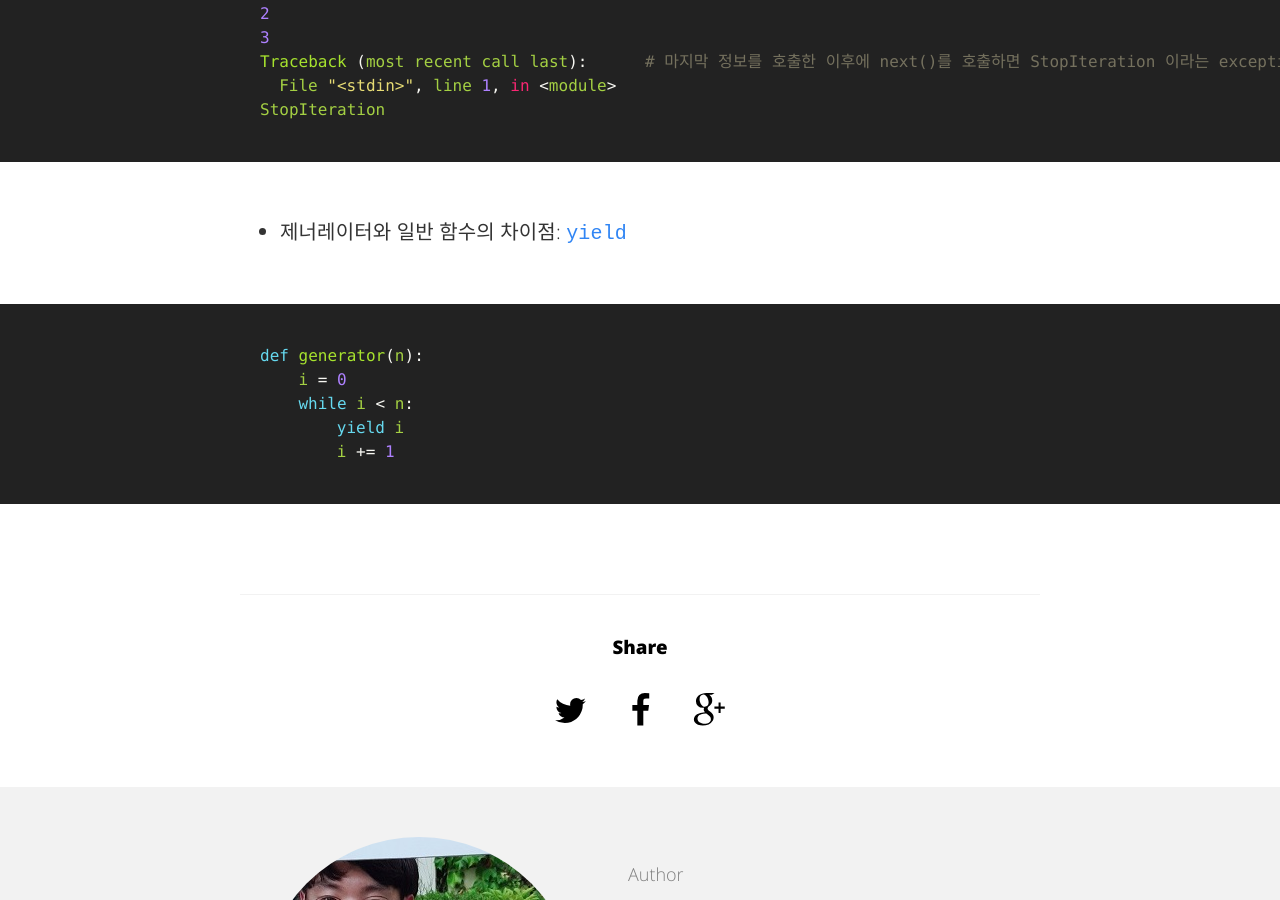
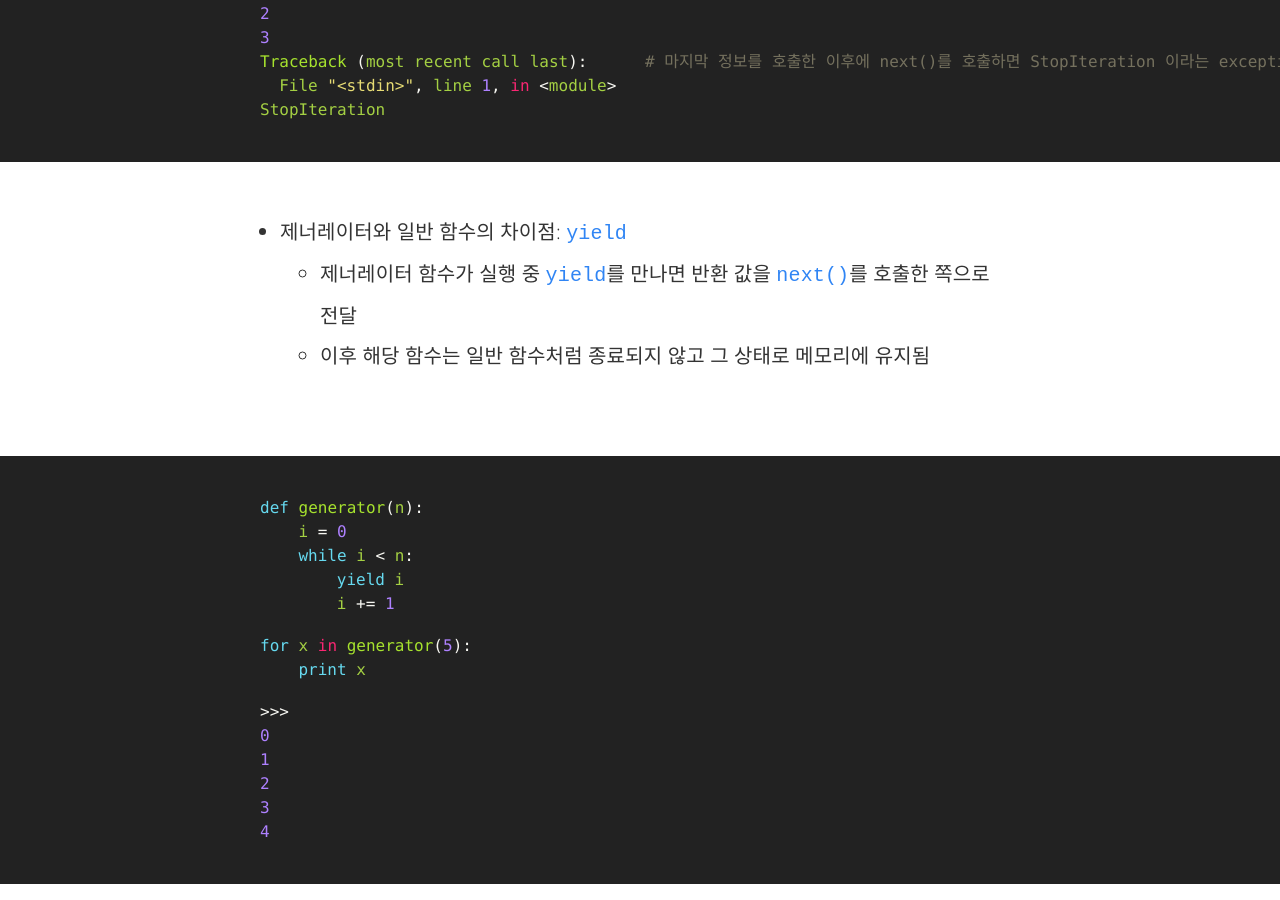
Before and after one commit to hcnoh/blog-prev, a Jekyll site: the page built from _posts/2018-09-17-effective-python-way09.md, in a window 1280 px wide and 900 px high, scrolled down 4735 px. Built offline with Jekyll 4.4.1, drawn with Linux system fonts in a browser that asks for light colours; comment, search, counter and statistics services are not loaded; some of the changed text lies outside the part shown.

Commit message:
Update 2018-09-17-effective-python-way09.md

```diff
--- a/_posts/2018-09-17-effective-python-way09.md
+++ b/_posts/2018-09-17-effective-python-way09.md
@@ -102,10 +102,28 @@ Traceback (most recent call last):      # 마지막 정보를 호출한 이후
 StopIteration
 {% endhighlight %}
 - 제너레이터와 일반 함수의 차이점: `yield`
+  - 제너레이터 함수가 실행 중 `yield`를 만나면 반환 값을 `next()`를 호출한 쪽으로 전달
+  - 이후 해당 함수는 일반 함수처럼 종료되지 않고 그 상태로 메모리에 유지됨
 {% highlight python %}
 def generator(n):
     i = 0
     while i < n:
         yield i
         i += 1
+
+for x in generator(5):
+    print x
+
+>>>
+0
+1
+2
+3
+4
 {% endhighlight %}
+- 위 구문이 실행되는 순서:
+  1. `for` 문이 실행되며, 먼저 generator 함수가 호출
+  2. generator 함수는 일반 함수와 동일한 절차로 실행
+  3. `whille loop` 내부에서 `yield`를 만나면 `return`과 비슷하게 함수를 호출했던 `for` 문으로 값 반환
+  4. 반환 이후에 일반 함수와는 다르게 generator 함수가 종료되지 않고 그대로 유지됨
+  5. `for loop`이 돌면서 다시 generator 함수를 호출하면 `yield` 이후 구문부터 시작됨
```
